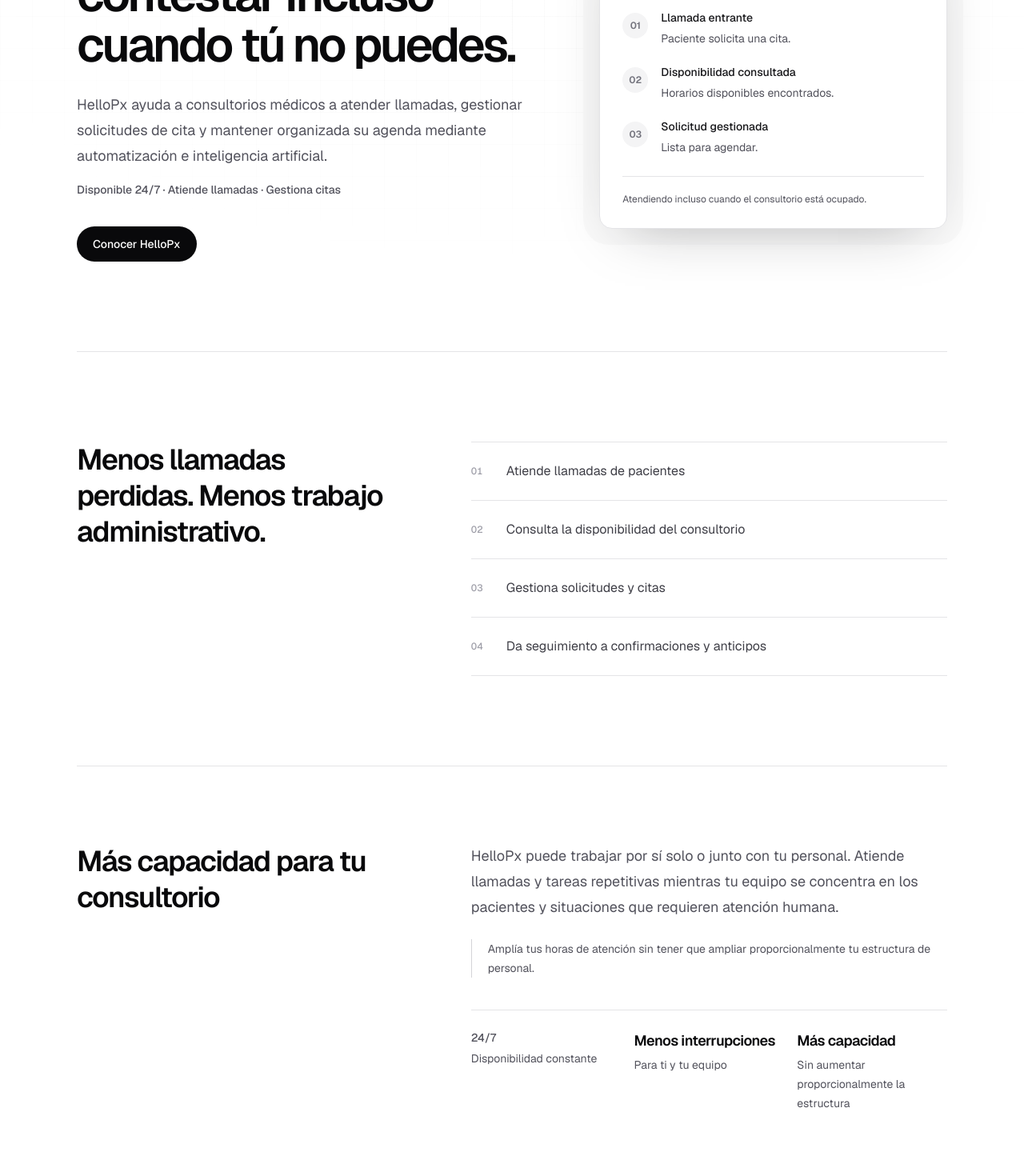
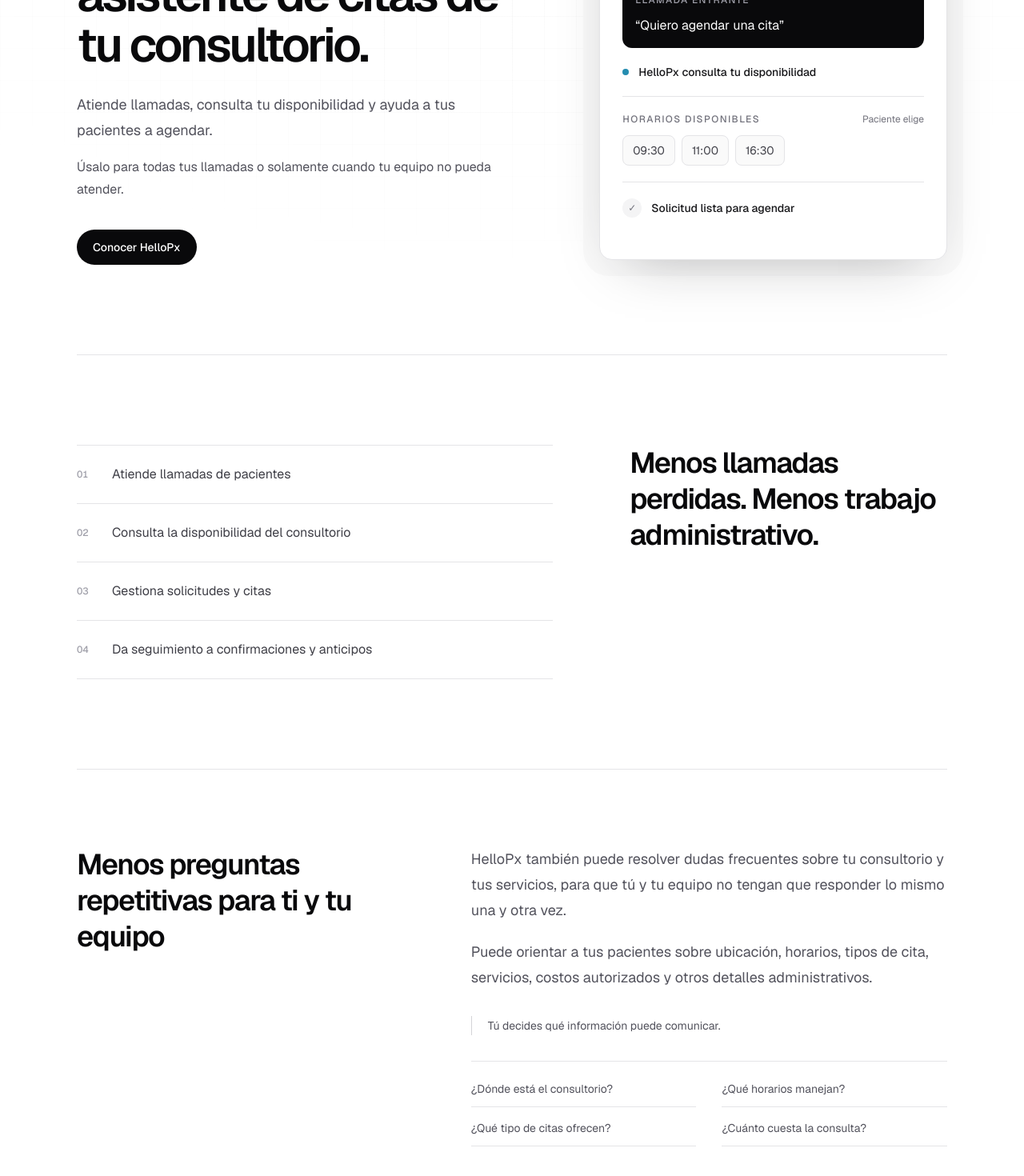
Before and after one commit to soychriscampos/agendapx, a Next.js app: page / in a window 1280 px wide. Shown: the part 340-1810 px from the top of the page at 80% size. Built offline with nearby package versions, Linux system fonts and the light colour scheme; no server answers.

Commit message:
update: landing's copy

```diff
--- a/app/globals.css
+++ b/app/globals.css
@@ -1,4 +1,20 @@
 @import "tailwindcss";
+
+.scroll-reveal {
+  opacity: 1;
+  transform: translateY(0);
+}
+
+.scroll-reveal[data-reveal-ready='true'] {
+  opacity: 0;
+  transform: translateY(24px);
+  transition: opacity 650ms cubic-bezier(0.16, 1, 0.3, 1), transform 650ms cubic-bezier(0.16, 1, 0.3, 1);
+}
+
+.scroll-reveal[data-reveal-ready='true'][data-revealed='true'] {
+  opacity: 1;
+  transform: translateY(0);
+}
 
 @keyframes onboarding-step-forward {
   from { opacity: 0; transform: translateX(12px); }
@@ -86,6 +102,12 @@
 }
 
 @media (prefers-reduced-motion: reduce) {
+  .scroll-reveal {
+    opacity: 1;
+    transform: none;
+    transition: none;
+  }
+
   html[data-onboarding-direction='forward'] main section,
   html[data-onboarding-direction='forward'] main > section,
   html[data-onboarding-direction='back'] main section,
--- a/app/page.tsx
+++ b/app/page.tsx
@@ -1,6 +1,7 @@
 import Link from 'next/link'
 import Image from 'next/image'
 
+import ScrollReveal from '@/components/scroll-reveal'
 import { redirectAuthenticatedUser } from '@/lib/auth'
 
 const capabilities = [
@@ -35,9 +36,9 @@
         <section className="grid items-center gap-16 border-b border-zinc-200 py-20 sm:py-24 lg:grid-cols-[minmax(0,1fr)_minmax(360px,0.78fr)] lg:gap-24 lg:py-28">
           <div className="max-w-2xl">
             <p className="text-sm font-medium text-zinc-600">Asistente virtual para consultorios médicos</p>
-            <h1 className="mt-6 max-w-xl text-5xl font-semibold tracking-[-0.055em] text-zinc-950 sm:text-6xl sm:leading-[1.04]">Tu consultorio puede contestar incluso cuando tú no puedes.</h1>
-            <p className="mt-7 max-w-xl text-lg leading-8 text-zinc-600">HelloPx ayuda a consultorios médicos a atender llamadas, gestionar solicitudes de cita y mantener organizada su agenda mediante automatización e inteligencia artificial.</p>
-            <p className="mt-4 text-sm font-medium text-zinc-600">Disponible 24/7 · Atiende llamadas · Gestiona citas</p>
+            <h1 className="mt-6 max-w-xl text-5xl font-semibold tracking-[-0.055em] text-zinc-950 sm:text-6xl sm:leading-[1.04]">HelloPx es el asistente de citas de tu consultorio.</h1>
+            <p className="mt-7 max-w-xl text-lg leading-8 text-zinc-600">Atiende llamadas, consulta tu disponibilidad y ayuda a tus pacientes a agendar.</p>
+            <p className="mt-4 max-w-xl text-base leading-7 text-zinc-600">Úsalo para todas tus llamadas o solamente cuando tu equipo no pueda atender.</p>
             <div className="mt-9 flex flex-wrap items-center gap-x-6 gap-y-4">
               <a href="#que-hace" className="inline-flex items-center justify-center rounded-full bg-zinc-950 px-5 py-3 text-sm font-medium text-white transition-transform hover:bg-zinc-800 active:translate-y-px focus-visible:outline-2 focus-visible:outline-offset-4 focus-visible:outline-zinc-900">Conocer HelloPx</a>
             </div>
@@ -50,11 +51,11 @@
                 <div><p className="text-sm font-semibold text-zinc-950">HelloPx</p><p className="mt-1 text-xs text-zinc-600">Disponible 24/7</p></div>
               </div>
               <div className="space-y-5 py-6">
-                <div className="flex gap-4"><span className="mt-1 flex h-8 w-8 shrink-0 items-center justify-center rounded-full bg-zinc-100 text-xs font-semibold text-zinc-500">01</span><div><p className="text-sm font-medium text-zinc-900">Llamada entrante</p><p className="mt-1 text-sm leading-6 text-zinc-600">Paciente solicita una cita.</p></div></div>
-                <div className="flex gap-4"><span className="mt-1 flex h-8 w-8 shrink-0 items-center justify-center rounded-full bg-zinc-100 text-xs font-semibold text-zinc-500">02</span><div><p className="text-sm font-medium text-zinc-900">Disponibilidad consultada</p><p className="mt-1 text-sm leading-6 text-zinc-600">Horarios disponibles encontrados.</p></div></div>
-                <div className="flex gap-4"><span className="mt-1 flex h-8 w-8 shrink-0 items-center justify-center rounded-full bg-zinc-100 text-xs font-semibold text-zinc-500">03</span><div><p className="text-sm font-medium text-zinc-900">Solicitud gestionada</p><p className="mt-1 text-sm leading-6 text-zinc-600">Lista para agendar.</p></div></div>
+                <div className="rounded-xl bg-zinc-950 p-4 text-white"><p className="text-xs font-medium uppercase tracking-[0.12em] text-zinc-400">Llamada entrante</p><p className="mt-3 text-base leading-6">“Quiero agendar una cita”</p></div>
+                <div className="flex items-center gap-3"><span className="h-2 w-2 rounded-full bg-[#258db0]" aria-hidden="true" /><p className="text-sm font-medium text-zinc-900">HelloPx consulta tu disponibilidad</p></div>
+                <div className="border-t border-zinc-200 pt-5"><div className="flex items-center justify-between gap-4"><p className="text-xs font-medium uppercase tracking-[0.12em] text-zinc-500">Horarios disponibles</p><span className="text-xs text-zinc-500">Paciente elige</span></div><div className="mt-3 flex flex-wrap gap-2"><span className="rounded-lg border border-zinc-200 bg-zinc-50 px-3 py-2 text-sm text-zinc-700">09:30</span><span className="rounded-lg border border-zinc-200 bg-zinc-50 px-3 py-2 text-sm text-zinc-700">11:00</span><span className="rounded-lg border border-zinc-200 bg-zinc-50 px-3 py-2 text-sm text-zinc-700">16:30</span></div></div>
+                <div className="flex items-center gap-3 border-t border-zinc-200 pt-5"><span className="flex h-6 w-6 items-center justify-center rounded-full bg-zinc-100 text-xs text-zinc-500" aria-hidden="true">✓</span><p className="text-sm font-medium text-zinc-900">Solicitud lista para agendar</p></div>
               </div>
-              <div className="border-t border-zinc-200 pt-5 text-xs text-zinc-600">Atendiendo incluso cuando el consultorio está ocupado.</div>
             </div>
           </div>
         </section>
@@ -62,30 +63,44 @@
       </div>
 
       <div className="mx-auto max-w-6xl px-6 lg:px-8">
-        <section id="que-hace" className="grid gap-12 border-b border-zinc-200 py-20 sm:py-24 lg:grid-cols-[0.8fr_1.2fr] lg:gap-24 lg:py-28">
-          <h2 className="max-w-md text-3xl font-semibold tracking-[-0.04em] text-zinc-950 sm:text-4xl sm:leading-tight">Menos llamadas perdidas. Menos trabajo administrativo.</h2>
-          <ul className="divide-y divide-zinc-200 border-y border-zinc-200">{capabilities.map((capability, index) => <li key={capability} className="flex items-center gap-5 py-5 text-base text-zinc-700 sm:py-6"><span className="w-6 shrink-0 text-xs font-medium tabular-nums text-zinc-400">0{index + 1}</span><span>{capability}</span></li>)}</ul>
-        </section>
+        <ScrollReveal><section id="que-hace" className="grid gap-12 border-b border-zinc-200 py-20 sm:py-24 lg:grid-cols-[1.2fr_0.8fr] lg:gap-24 lg:py-28">
+          <h2 className="order-1 max-w-md text-3xl font-semibold tracking-[-0.04em] text-zinc-950 sm:text-4xl sm:leading-tight lg:order-2">Menos llamadas perdidas. Menos trabajo administrativo.</h2>
+          <ul className="order-2 divide-y divide-zinc-200 border-y border-zinc-200 lg:order-1">{capabilities.map((capability, index) => <li key={capability} className="flex items-center gap-5 py-5 text-base text-zinc-700 sm:py-6"><span className="w-6 shrink-0 text-xs font-medium tabular-nums text-zinc-400">0{index + 1}</span><span>{capability}</span></li>)}</ul>
+        </section></ScrollReveal>
 
-        <section className="grid gap-10 border-b border-zinc-200 py-16 sm:py-20 lg:grid-cols-[0.8fr_1.2fr] lg:gap-24 lg:py-24">
+        <ScrollReveal><section className="grid gap-10 border-b border-zinc-200 py-20 sm:py-24 lg:grid-cols-[0.8fr_1.2fr] lg:gap-24 lg:py-24">
+          <h2 className="max-w-md text-3xl font-semibold tracking-[-0.04em] text-zinc-950 sm:text-4xl sm:leading-tight">Menos preguntas repetitivas para ti y tu equipo</h2>
+          <div className="max-w-2xl">
+            <p className="text-lg leading-8 text-zinc-600">HelloPx también puede resolver dudas frecuentes sobre tu consultorio y tus servicios, para que tú y tu equipo no tengan que responder lo mismo una y otra vez.</p>
+            <p className="mt-5 text-lg leading-8 text-zinc-600">Puede orientar a tus pacientes sobre ubicación, horarios, tipos de cita, servicios, costos autorizados y otros detalles administrativos.</p>
+            <p className="mt-8 border-l border-zinc-300 pl-5 text-sm leading-6 text-zinc-600">Tú decides qué información puede comunicar.</p>
+            <ul className="mt-8 grid gap-x-8 gap-y-4 border-t border-zinc-200 pt-6 sm:grid-cols-2">
+              <li className="border-b border-zinc-200 pb-3 text-sm text-zinc-600">¿Dónde está el consultorio?</li>
+              <li className="border-b border-zinc-200 pb-3 text-sm text-zinc-600">¿Qué horarios manejan?</li>
+              <li className="border-b border-zinc-200 pb-3 text-sm text-zinc-600">¿Qué tipo de citas ofrecen?</li>
+              <li className="border-b border-zinc-200 pb-3 text-sm text-zinc-600">¿Cuánto cuesta la consulta?</li>
+            </ul>
+          </div>
+        </section></ScrollReveal>
+        <ScrollReveal><section className="grid gap-10 border-b border-zinc-200 py-16 sm:py-20 lg:grid-cols-[0.8fr_1.2fr] lg:gap-24 lg:py-24">
           <h2 className="max-w-md text-3xl font-semibold tracking-[-0.04em] text-zinc-950 sm:text-4xl sm:leading-tight">Más capacidad para tu consultorio</h2>
           <div className="max-w-2xl">
             <p className="text-lg leading-8 text-zinc-600">HelloPx puede trabajar por sí solo o junto con tu personal. Atiende llamadas y tareas repetitivas mientras tu equipo se concentra en los pacientes y situaciones que requieren atención humana.</p>
             <p className="mt-6 border-l border-zinc-300 pl-5 text-sm leading-6 text-zinc-600">Amplía tus horas de atención sin tener que ampliar proporcionalmente tu estructura de personal.</p>
             <div className="mt-10 grid gap-6 border-t border-zinc-200 pt-6 sm:grid-cols-3 sm:gap-4">
-              <div><p className="text-sm font-medium text-zinc-600">24/7</p><p className="mt-1 text-sm leading-6 text-zinc-600">Disponibilidad constante</p></div>
+              <div><p className="text-lg font-semibold tracking-[-0.03em] text-zinc-950">24/7</p><p className="mt-1 text-sm leading-6 text-zinc-600">Disponibilidad constante</p></div>
               <div><p className="text-lg font-semibold tracking-[-0.03em] text-zinc-950">Menos interrupciones</p><p className="mt-1 text-sm leading-6 text-zinc-600">Para ti y tu equipo</p></div>
               <div><p className="text-lg font-semibold tracking-[-0.03em] text-zinc-950">Más capacidad</p><p className="mt-1 text-sm leading-6 text-zinc-600">Sin aumentar proporcionalmente la estructura</p></div>
             </div>
           </div>
-        </section>
+        </section></ScrollReveal>
 
-        <section className="grid gap-8 border-b border-zinc-200 py-20 sm:py-24 lg:grid-cols-[0.8fr_1.2fr] lg:gap-24 lg:py-28">
-          <h2 className="max-w-md text-3xl font-semibold tracking-[-0.04em] text-zinc-950 sm:text-4xl sm:leading-tight">Un asistente que trabaja con las reglas de tu consultorio</h2>
-          <div className="max-w-2xl"><p className="text-lg leading-8 text-zinc-600">HelloPx puede configurarse con los horarios de atención, tipos de cita, preguntas que debe realizar al paciente, reglas administrativas e información del consultorio que está autorizado a proporcionar.</p><p className="mt-5 text-lg leading-8 text-zinc-600">Así puedes ampliar la capacidad de atención del consultorio sin depender de que una persona esté disponible para cada llamada.</p><p className="mt-8 border-l border-zinc-300 pl-5 text-sm leading-6 text-zinc-600">HelloPx apoya la operación administrativa del consultorio. No proporciona diagnósticos, recetas ni asesoramiento médico.</p></div>
-        </section>
+        <ScrollReveal><section className="grid gap-8 border-b border-zinc-200 py-20 sm:py-24 lg:grid-cols-[1.2fr_0.8fr] lg:gap-24 lg:py-28">
+          <h2 className="order-1 max-w-md text-3xl font-semibold tracking-[-0.04em] text-zinc-950 sm:text-4xl sm:leading-tight lg:order-2">Un asistente que trabaja con las reglas de tu consultorio</h2>
+          <div className="order-2 max-w-2xl lg:order-1"><p className="border-l border-zinc-300 pl-5 text-sm leading-6 text-zinc-600">HelloPx apoya la operación administrativa del consultorio. No proporciona diagnósticos, recetas ni asesoramiento médico.</p></div>
+        </section></ScrollReveal>
 
-        <section className="py-20 sm:py-24 lg:py-28"><div className="max-w-2xl"><h2 className="text-3xl font-semibold tracking-[-0.04em] text-zinc-950 sm:text-4xl sm:leading-tight">Conoce HelloPx</h2><p className="mt-5 text-lg leading-8 text-zinc-600">Estamos trabajando con nuestros primeros consultorios para construir una mejor forma de atender y gestionar citas.</p><a href="mailto:hellopx.app@gmail.com" className="mt-8 inline-block text-sm font-medium text-zinc-950 underline decoration-zinc-300 underline-offset-4 transition-colors hover:decoration-zinc-950 focus-visible:outline-2 focus-visible:outline-offset-4 focus-visible:outline-zinc-900">hellopx.app@gmail.com</a></div></section>
+        <ScrollReveal><section className="py-20 sm:py-24 lg:py-28"><div className="max-w-2xl"><h2 className="text-3xl font-semibold tracking-[-0.04em] text-zinc-950 sm:text-4xl sm:leading-tight">Conoce HelloPx</h2><p className="mt-5 text-lg leading-8 text-zinc-600">Estamos trabajando con nuestros primeros consultorios para construir una mejor forma de atender y gestionar citas.</p><a href="mailto:hellopx.app@gmail.com" className="mt-8 inline-block text-sm font-medium text-zinc-950 underline decoration-zinc-300 underline-offset-4 transition-colors hover:decoration-zinc-950 focus-visible:outline-2 focus-visible:outline-offset-4 focus-visible:outline-zinc-900">hellopx.app@gmail.com</a></div></section></ScrollReveal>
 
         <footer className="flex flex-col gap-4 border-t border-zinc-200 py-7 text-sm text-zinc-500 sm:flex-row sm:items-center sm:justify-between"><span>© HelloPx</span><div className="flex flex-wrap items-center gap-x-5 gap-y-2"><Link href="/privacy" className="text-[#258db0] underline decoration-zinc-300 underline-offset-4 hover:text-zinc-950 hover:decoration-zinc-950">Privacidad</Link><Link href="/terms" className="text-[#258db0] underline decoration-zinc-300 underline-offset-4 hover:text-zinc-950 hover:decoration-zinc-950">Términos</Link><Link href="/data-deletion" className="text-[#258db0] underline decoration-zinc-300 underline-offset-4 hover:text-zinc-950 hover:decoration-zinc-950">Eliminación de datos</Link><a className="underline decoration-zinc-300 underline-offset-4 hover:text-zinc-950 hover:decoration-zinc-950" href="mailto:hellopx@gmail.com"></a></div></footer>
       </div>
--- /dev/null
+++ b/components/scroll-reveal.tsx
@@ -0,0 +1,51 @@
+'use client'
+
+import { useEffect, useRef, useState, type ReactNode } from 'react'
+
+type ScrollRevealProps = {
+  children: ReactNode
+}
+
+export default function ScrollReveal({ children }: ScrollRevealProps) {
+  const ref = useRef<HTMLDivElement>(null)
+  const [isReady, setIsReady] = useState(false)
+  const [isVisible, setIsVisible] = useState(false)
+
+  useEffect(() => {
+    const element = ref.current
+
+    if (!element) return
+
+    setIsReady(true)
+
+    if (window.matchMedia('(prefers-reduced-motion: reduce)').matches) {
+      setIsVisible(true)
+      return
+    }
+
+    const observer = new IntersectionObserver(
+      ([entry]) => {
+        if (!entry.isIntersecting) return
+
+        setIsVisible(true)
+        observer.disconnect()
+      },
+      { threshold: 0.12, rootMargin: '0px 0px -8% 0px' },
+    )
+
+    observer.observe(element)
+
+    return () => observer.disconnect()
+  }, [])
+
+  return (
+    <div
+      ref={ref}
+      className="scroll-reveal"
+      data-reveal-ready={isReady || undefined}
+      data-revealed={isVisible || undefined}
+    >
+      {children}
+    </div>
+  )
+}
```
